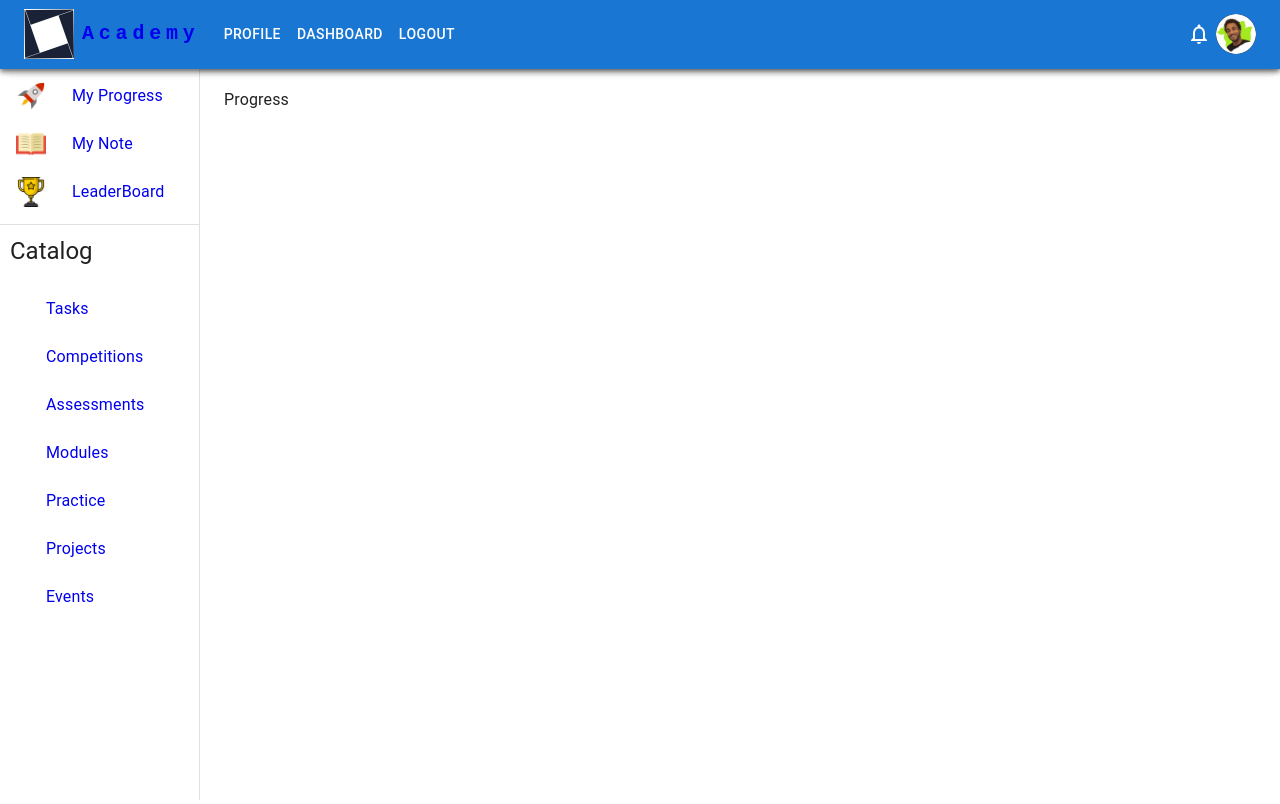
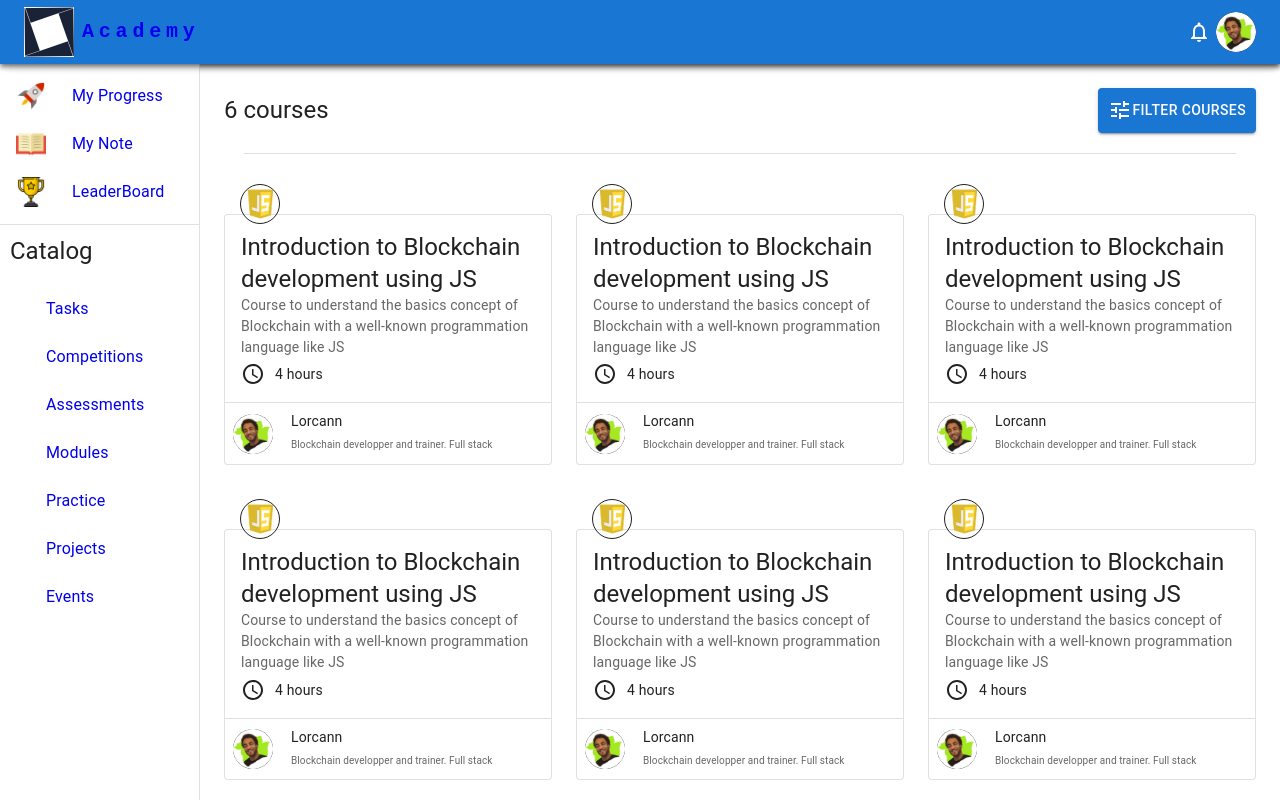
Before and after one commit to TRegourd/Neo_React_Integration, a React (Create React App) app: page / in a window 1280 px wide. Built offline with nearby package versions, Linux system fonts and the light colour scheme.

Commit message:
[feat] courses cards

```diff
--- a/package.json
+++ b/package.json
@@ -12,7 +12,6 @@
     "@testing-library/user-event": "^13.5.0",
     "react": "^18.2.0",
     "react-dom": "^18.2.0",
-    "react-icons": "^4.7.1",
     "react-router-dom": "^6.4.5",
     "react-scripts": "5.0.1",
     "sass": "^1.56.2",
--- /dev/null
+++ b/src/components/dashboard/Card.jsx
@@ -0,0 +1,80 @@
+import {
+  Avatar,
+  Box,
+  Button,
+  Card,
+  CardActions,
+  CardContent,
+  Divider,
+  Typography,
+} from "@mui/material";
+import AccessTimeIcon from "@mui/icons-material/AccessTime";
+import React from "react";
+
+export default function CourseCard({ course }) {
+  return (
+    <>
+      <Avatar
+        sx={{
+          position: "relative",
+          top: "10px",
+          left: "5%",
+          borderColor: "gray",
+          border: "solid 1px",
+          padding: "3px",
+        }}
+        alt="Remy Sharp"
+        src={`/${course.logo}`}
+      />
+      <Card variant="outlined">
+        <CardContent>
+          <Typography variant="h5" component="div">
+            {course.name}
+          </Typography>
+          <Typography sx={{ fontSize: 14 }} color="text.secondary" gutterBottom>
+            {course.description}
+          </Typography>
+
+          <Typography
+            variant="body2"
+            sx={{ display: "flex", alignItems: "center", gap: "10px" }}
+          >
+            <AccessTimeIcon />
+            {course.duration}
+          </Typography>
+        </CardContent>
+        <Divider />
+        <CardActions
+          sx={{
+            display: "flex",
+            flexDirection: "row",
+            alignItems: "center",
+            gap: "10px",
+          }}
+        >
+          {/* <Button size="small">Learn More</Button> */}
+
+          <Avatar src={`/${course.creator_avatar}`} />
+          <Box
+            sx={{
+              display: "flex",
+              flexDirection: "column",
+              alignItems: "start",
+            }}
+          >
+            <Typography sx={{ fontSize: 14 }} color="text.primary" gutterBottom>
+              {course.creator_name}
+            </Typography>
+            <Typography
+              sx={{ fontSize: 10 }}
+              color="text.secondary"
+              gutterBottom
+            >
+              {course.creator_position}
+            </Typography>
+          </Box>
+        </CardActions>
+      </Card>
+    </>
+  );
+}
--- /dev/null
+++ b/src/data/coursesData.json
@@ -0,0 +1,62 @@
+[
+  {
+    "id": 1,
+    "name": "Introduction to Blockchain development using JS",
+    "description": "Course to understand the basics concept of Blockchain with a well-known programmation language like JS",
+    "duration": "4 hours",
+    "creator_name": "Lorcann",
+    "creator_position": "Blockchain developper and trainer. Full stack",
+    "creator_avatar": "avatar.jpeg",
+    "logo": "js.png"
+  },
+  {
+    "id": 2,
+    "name": "Introduction to Blockchain development using JS",
+    "description": "Course to understand the basics concept of Blockchain with a well-known programmation language like JS",
+    "duration": "4 hours",
+    "creator_name": "Lorcann",
+    "creator_position": "Blockchain developper and trainer. Full stack",
+    "creator_avatar": "avatar.jpeg",
+    "logo": "js.png"
+  },
+  {
+    "id": 3,
+    "name": "Introduction to Blockchain development using JS",
+    "description": "Course to understand the basics concept of Blockchain with a well-known programmation language like JS",
+    "duration": "4 hours",
+    "creator_name": "Lorcann",
+    "creator_position": "Blockchain developper and trainer. Full stack",
+    "creator_avatar": "avatar.jpeg",
+    "logo": "js.png"
+  },
+  {
+    "id": 4,
+    "name": "Introduction to Blockchain development using JS",
+    "description": "Course to understand the basics concept of Blockchain with a well-known programmation language like JS",
+    "duration": "4 hours",
+    "creator_name": "Lorcann",
+    "creator_position": "Blockchain developper and trainer. Full stack",
+    "creator_avatar": "avatar.jpeg",
+    "logo": "js.png"
+  },
+  {
+    "id": 5,
+    "name": "Introduction to Blockchain development using JS",
+    "description": "Course to understand the basics concept of Blockchain with a well-known programmation language like JS",
+    "duration": "4 hours",
+    "creator_name": "Lorcann",
+    "creator_position": "Blockchain developper and trainer. Full stack",
+    "creator_avatar": "avatar.jpeg",
+    "logo": "js.png"
+  },
+  {
+    "id": 6,
+    "name": "Introduction to Blockchain development using JS",
+    "description": "Course to understand the basics concept of Blockchain with a well-known programmation language like JS",
+    "duration": "4 hours",
+    "creator_name": "Lorcann",
+    "creator_position": "Blockchain developper and trainer. Full stack",
+    "creator_avatar": "avatar.jpeg",
+    "logo": "js.png"
+  }
+]
--- a/src/pages/Progress.jsx
+++ b/src/pages/Progress.jsx
@@ -1,5 +1,52 @@
-import React from "react";
+import { Button, Divider, Grid, Typography } from "@mui/material";
+import React, { useEffect, useState } from "react";
+import CourseCard from "../components/dashboard/Card";
+import coursesServices from "../services/courses";
+import TuneIcon from "@mui/icons-material/Tune";
 
 export default function Progress() {
-  return <div>Progress</div>;
+  const [courses, setCourses] = useState([]);
+
+  async function fetchCourses() {
+    coursesServices.getUserCourses().then((result) => {
+      setCourses(result);
+    });
+  }
+
+  useEffect(() => {
+    fetchCourses();
+  });
+
+  return (
+    <>
+      <Grid
+        container
+        direction="row"
+        justifyContent="space-between"
+        alignItems="center"
+      >
+        <Grid item>
+          <Typography variant="h5">{courses?.length} courses</Typography>
+        </Grid>
+        <Grid item>
+          <Button variant="contained" sx={{ padding: "10px" }}>
+            <TuneIcon />
+            Filter Courses
+          </Button>
+        </Grid>
+      </Grid>
+      <Divider sx={{ margin: "20px" }} />
+      <Grid
+        container
+        spacing={{ xs: 2, md: 3 }}
+        columns={{ xs: 4, sm: 8, md: 12 }}
+      >
+        {courses.map((course, index) => (
+          <Grid item xs={2} sm={4} md={4} key={index}>
+            <CourseCard course={course} />
+          </Grid>
+        ))}
+      </Grid>
+    </>
+  );
 }
--- a/src/routes/NavLinks.json
+++ b/src/routes/NavLinks.json
@@ -1,9 +1,5 @@
 {
-  "navbar": [
-    { "text": "Profile", "link": "/profile" },
-    { "text": "Dashboard", "link": "/dashboard" },
-    { "text": "Logout", "link": "/logout" }
-  ],
+  "navbar": [],
   "profile": [
     { "text": "Profile", "link": "/profile" },
     { "text": "Dashboard", "link": "/dashboard" },
--- /dev/null
+++ b/src/services/courses.js
@@ -0,0 +1,9 @@
+import coursesData from "../data/coursesData.json";
+
+const coursesServices = {
+  getUserCourses() {
+    return Promise.resolve(coursesData);
+  },
+};
+
+export default coursesServices;
```
Also changed, not shown: public/js.png (added).
